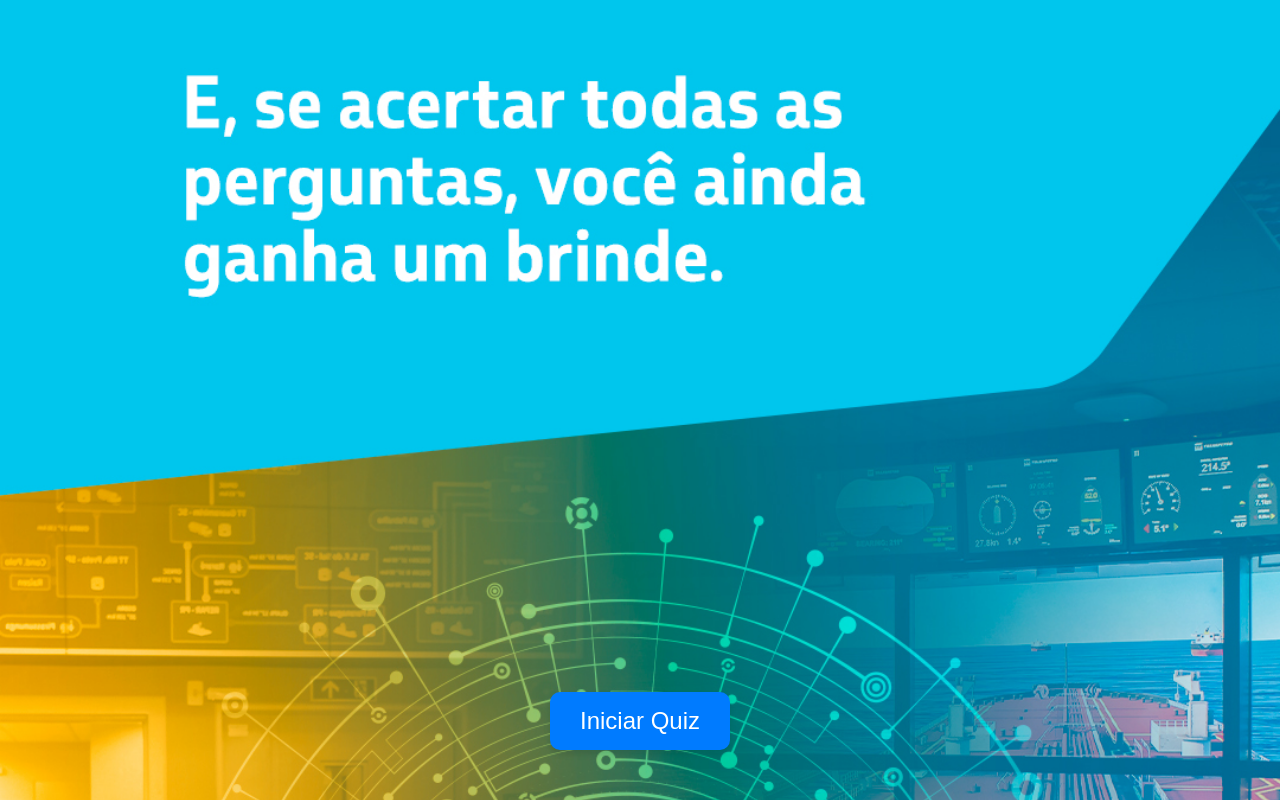
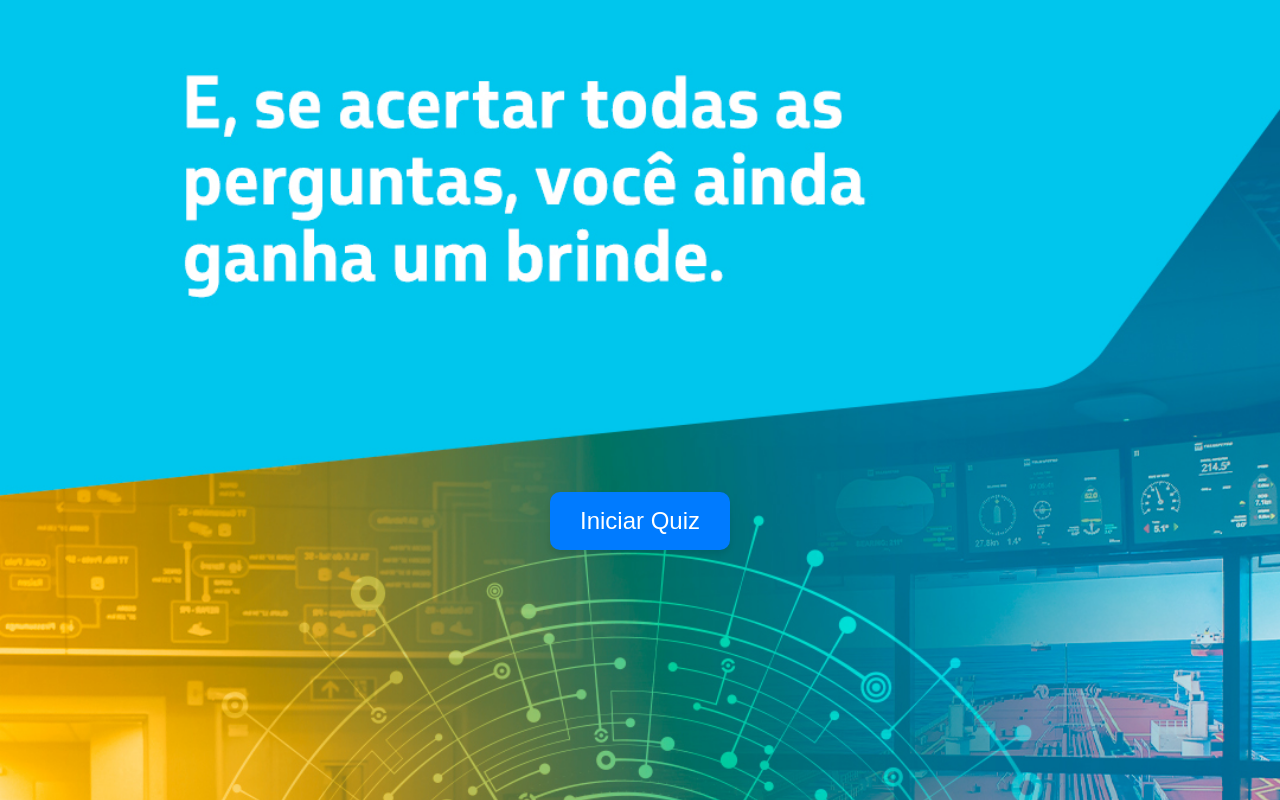
Before and after one commit to rodrigosein/quizTranspetro, a plain HTML site: page index.html in a window 1280 px wide. Drawn offline with Linux system fonts and the light colour scheme.

Commit message:
Update styles.css

```diff
--- a/styles.css
+++ b/styles.css
@@ -36,7 +36,7 @@ body, html {
 
 .start-btn, .back-btn {
     position: absolute;
-    bottom: 50px;
+    bottom: 250px;
     padding: 15px 30px;
     font-size: 24px;
     cursor: pointer;
```
